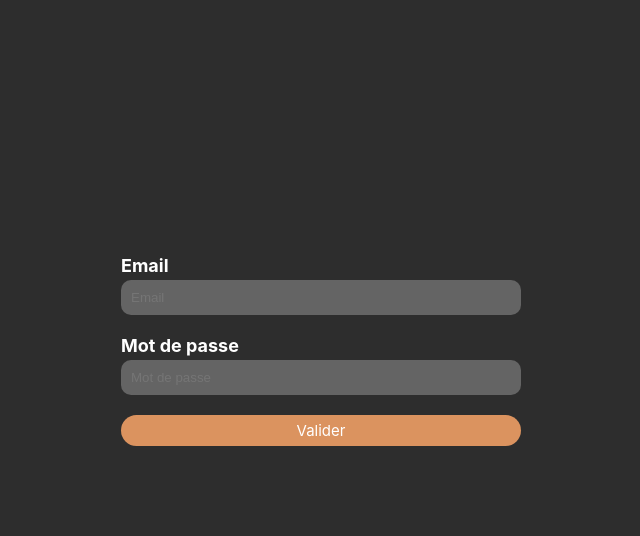
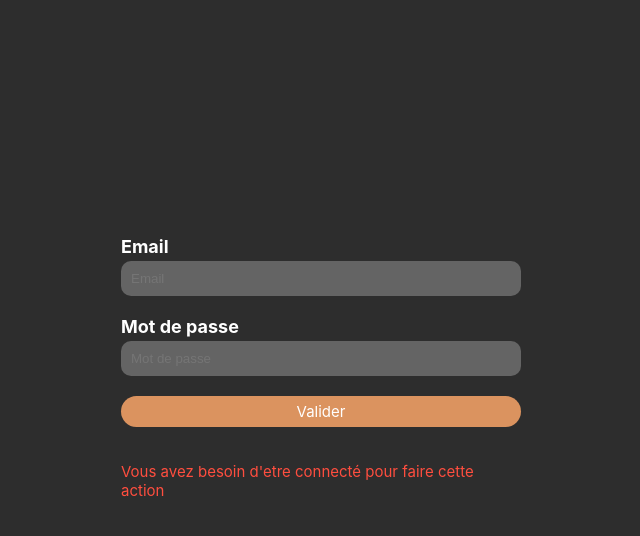
Before and after one commit to mozza86/blogphp-iut, a PHP site: page /login.php?err=NotConnected in a window 1280 px wide. Shown: the part 50-586 px from the top of the page, without its empty margins (319-959 px from the left). Run offline with PHP 8.4, Linux system fonts and the light colour scheme; some web fonts are replaced.

Commit message:
Ajout de l'affichage de l'erreur de la page de connexion

```diff
--- a/code/login.php
+++ b/code/login.php
@@ -9,6 +9,15 @@ if (is_connected()) {
     } catch (SQLException|UserNotFoundException $e) {
         die($e->getMessage());
     }
+}
+
+if (!empty($_GET['err'])) {
+    $error_msg = match ($_GET['err']) {
+        'NotConnected' => "Vous avez besoin d'etre connecté pour faire cette action",
+        'NotAdmin' => "Vous avez besoin des permissions administrateur pour faire cette action",
+        'LogOut' => "Vous avez été déconnecté",
+        'UserDeleted' => "Votre compte vient d'etre supprimé",
+    };
 }
 
 if (!empty($_POST["email"]) && !empty($_POST["password"])) {
```
